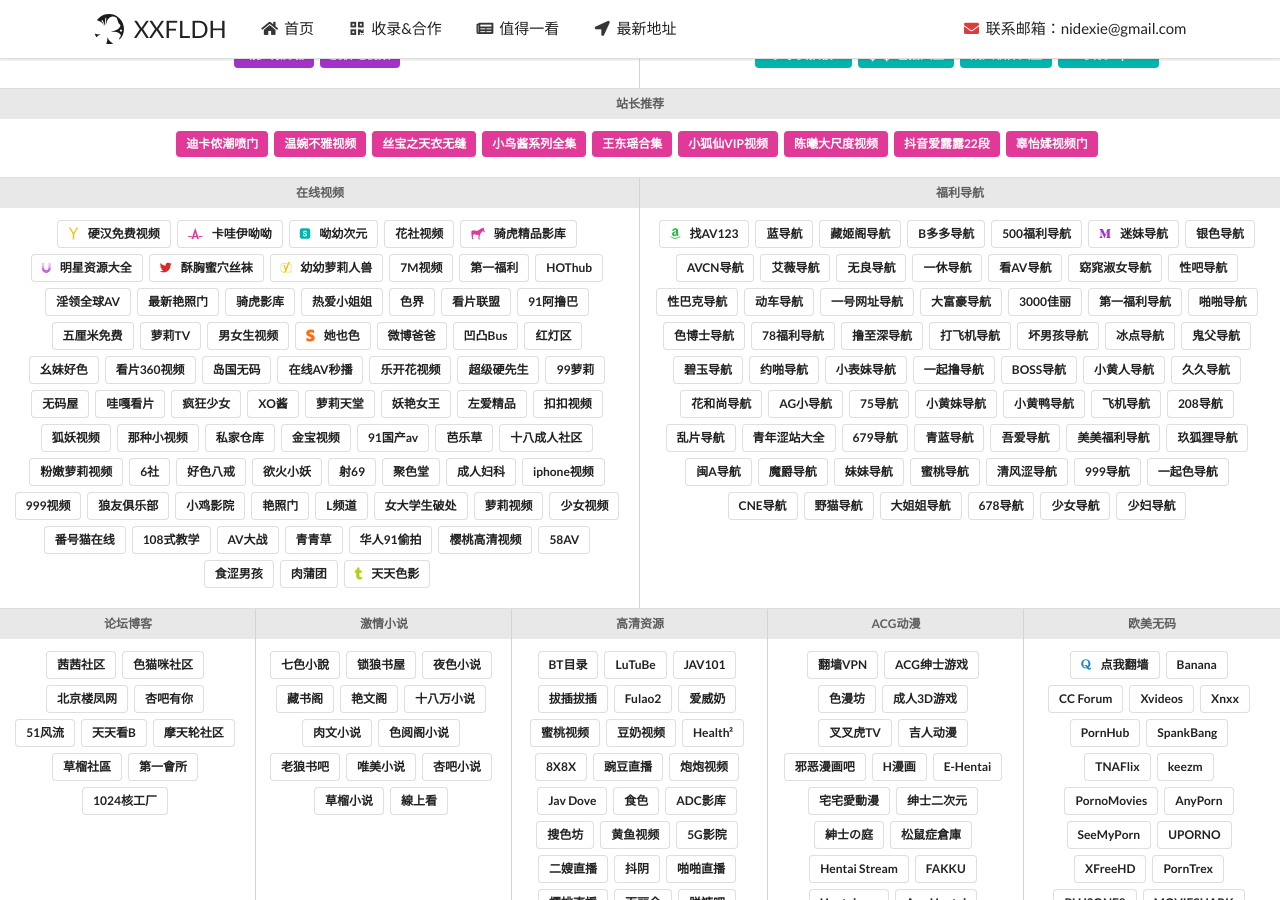
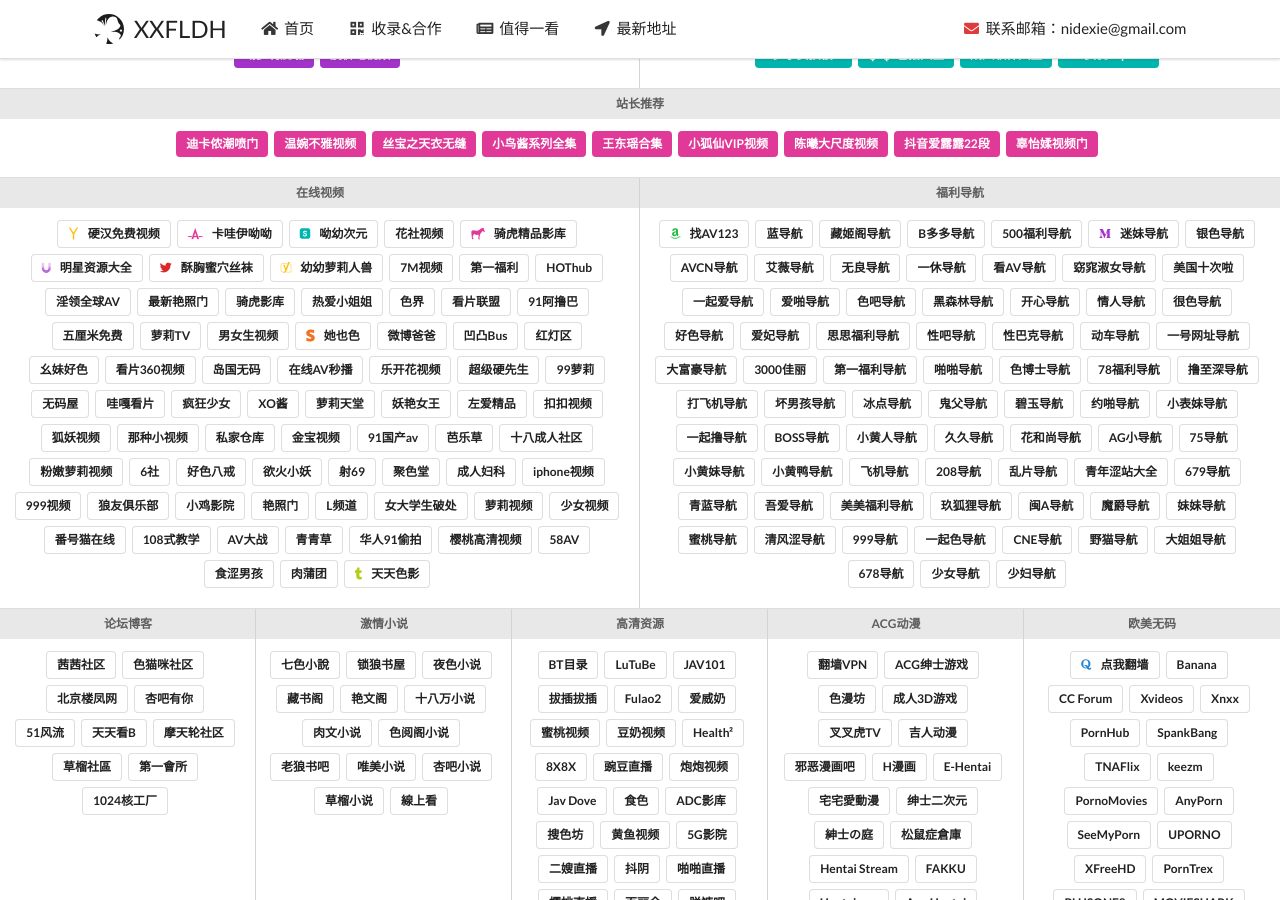
Before and after one commit to xmdh/Xxdh.github.io, a Jekyll site: the page built from index.html, in a window 1280 px wide and 900 px high, scrolled down 1136 px. Built offline with Jekyll 4.4.1, drawn with Linux system fonts in a browser that asks for light colours; comment, search, counter and statistics services are not loaded.

Commit message:
Update links.yml

```diff
--- a/_data/links.yml
+++ b/_data/links.yml
@@ -766,6 +766,50 @@
       style: basic
       url: https://lululu.rocks/
 
+    - name: 美国十次啦
+      style: basic
+      url: http://www.mg10.xyz
+
+    - name: 一起爱导航
+      style: basic
+      url: http://yqa66.xyz
+
+    - name: 爱啪导航
+      style: basic
+      url: http://www.lan66dh.xyz
+
+    - name: 色吧导航
+      style: basic
+      url: http://www.sebadh.vip
+
+    - name: 黑森林导航
+      style: basic
+      url: http://www.xyzdh.vip
+
+    - name: 开心导航
+      style: basic
+      url: http://www.kx2020.online
+
+    - name: 情人导航
+      style: basic
+      url: http://qrdh66.xyz
+
+    - name: 很色导航
+      style: basic
+      url: https://hense6.com
+
+    - name: 好色导航
+      style: basic
+      url: https://haosedh1.com
+
+    - name: 爱妃导航
+      style: basic
+      url: http://aifeidh.vip
+
+    - name: 思思福利导航
+      style: basic
+      url: http://ssfldh.vip
+
     - name: 性吧导航
       style: basic
       url: /daohang/num-48.html
```
